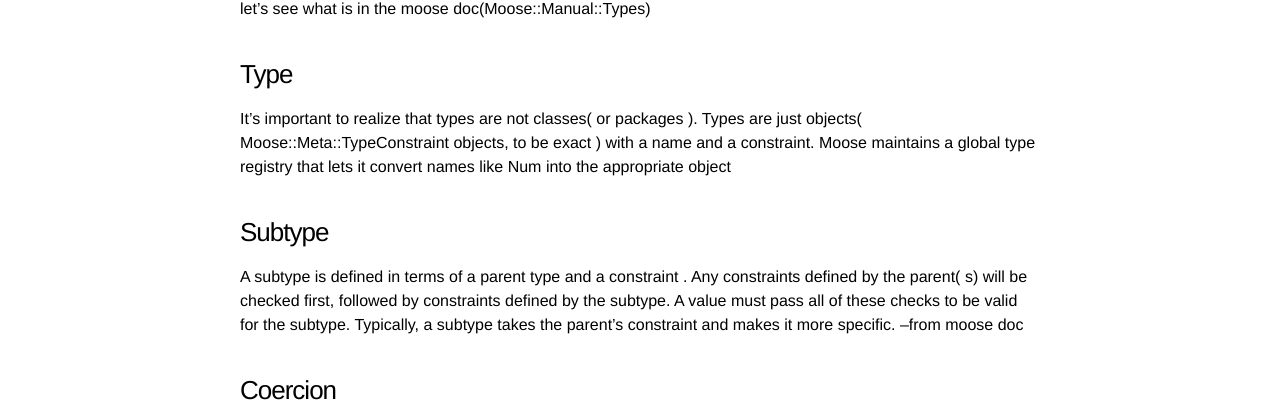
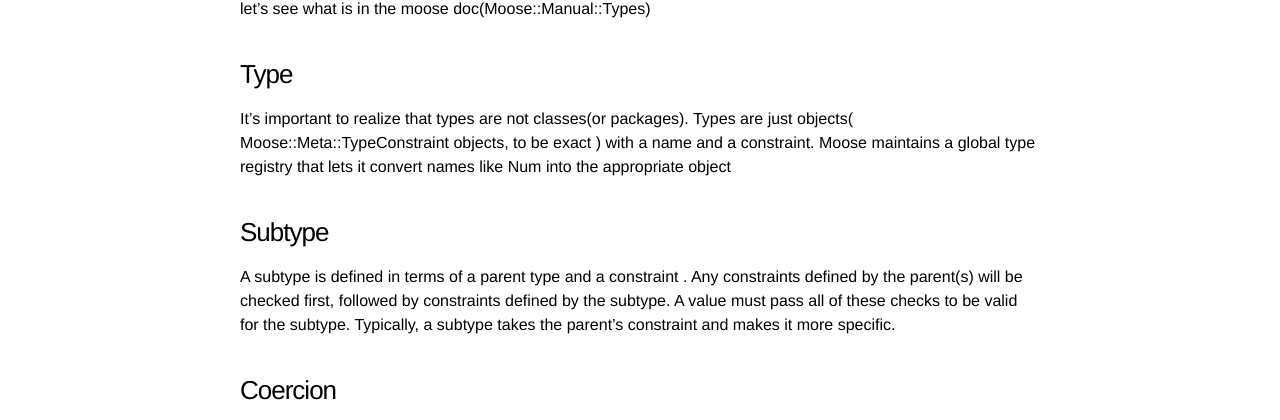
Before and after one commit to swuecho/swuecho.github.io, a Jekyll site: the page built from _posts/2015-06-07-moose-type-and-coerce.md, in a window 1280 px wide. Shown: the part 249-669 px from the top of the page. Built offline with Jekyll 4.4.1, drawn with Linux system fonts in a browser that asks for light colours; comment, search, counter and statistics services are not loaded.

Commit message:
Update 2015-06-07-moose-type-and-coerce.md

```diff
--- a/_posts/2015-06-07-moose-type-and-coerce.md
+++ b/_posts/2015-06-07-moose-type-and-coerce.md
@@ -11,15 +11,12 @@
 
 ### Type
 
-It's important to realize that types are not classes( or packages ).
-Types are just objects( Moose::Meta::TypeConstraint objects, to be exact )
-with a name and a constraint. Moose maintains a global type registry that lets it convert names like Num into the appropriate object
+It's important to realize that types are not classes(or packages). Types are just objects( Moose::Meta::TypeConstraint objects, to be exact ) with a name and a constraint. Moose maintains a global type registry that lets it convert names like Num into the appropriate object
 
 ### Subtype
 
-A subtype is defined in terms of a parent type  and a constraint . Any constraints defined by the parent(
-s) will be checked first, followed by constraints defined by the subtype. A value must pass all of these checks to be valid for the subtype.
-Typically, a subtype takes the parent's constraint and makes it more specific. --from moose doc
+A subtype is defined in terms of a parent type  and a constraint . Any constraints defined by the parent(s) will be checked first, followed by constraints defined by the subtype. A value must pass all of these checks to be valid for the subtype.
+Typically, a subtype takes the parent's constraint and makes it more specific.
 
 
 ### Coercion
```
